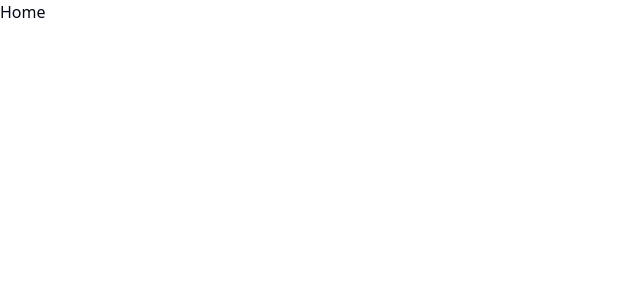
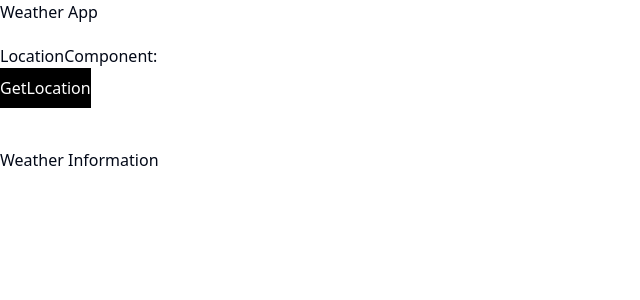
Before and after one commit to Kishore121523/Soundscape, a Next.js app: page / in a window 1280 px wide. Shown: the top 300 px of the page, without its empty margins (0-640 px from the left). Built offline with nearby package versions, Linux system fonts and the light colour scheme; no server answers.

Commit message:
Added Location and Weather API

```diff
--- a/app/page.tsx
+++ b/app/page.tsx
@@ -1,9 +1,29 @@
-import Image from "next/image";
+'use client'
 
-export default function Home() {
+import React, { useState } from 'react';
+import WeatherComponent from '@/components/WeatherComp';
+import LocationComp from '@/components/LocationComp';
+
+const Home: React.FC = () => {
+  const [latitude, setLatitude] = useState<number>();
+  const [longitude, setLongitude] = useState<number>();
+
+  const handleLocationChange = (lat: number, lon: number) => {
+    setLatitude(lat);
+    setLongitude(lon);
+  };
+
   return (
     <div>
-      Home
+      <h1>Weather App</h1>
+      <div className="py-5">
+        <LocationComp onLocationChange={handleLocationChange}></LocationComp>
+      </div>
+      <div className="py-5">
+        <WeatherComponent latitude={latitude} longitude={longitude} />
+      </div>
     </div>
   );
-}
+};
+
+export default Home;
--- /dev/null
+++ b/components/LocationComp.tsx
@@ -0,0 +1,60 @@
+import React, { useState } from 'react';
+
+interface LocationComponentProps {
+  onLocationChange: (latitude: number, longitude: number) => void;
+}
+
+const LocationComponent: React.FC<LocationComponentProps> = ({ onLocationChange }) => {
+  const [latitudeFetched, setlatitudeFetched] = useState<number>();
+  const [longitudeFetched, setlongitudeFetched] = useState<number>();
+
+  const getLocation = () => {
+    if (navigator.geolocation) {
+      navigator.geolocation.getCurrentPosition(
+        successCallback,
+        errorCallback,
+        {
+          enableHighAccuracy: true,
+          timeout: 10000,
+          maximumAge: 0,
+        }
+      );
+    } else {
+      console.error('Geolocation is not supported by this browser.');
+    }
+  };
+
+  const successCallback = (position: GeolocationPosition) => {
+    const latitude = position.coords.latitude;
+    const longitude = position.coords.longitude;
+
+    setlatitudeFetched(parseFloat(latitude.toFixed(4)));
+    setlongitudeFetched(parseFloat(longitude.toFixed(4)));
+
+    // Pass the location data to the parent component
+    onLocationChange(parseFloat(latitude.toFixed(4)), parseFloat(longitude.toFixed(4)));
+  };
+
+  const errorCallback = (error: GeolocationPositionError) => {
+    switch (error.code) {
+      case error.PERMISSION_DENIED:
+        console.error('User denied the request for Geolocation.');
+        break;
+      case error.POSITION_UNAVAILABLE:
+        console.error('Location information is unavailable.');
+        break;
+      case error.TIMEOUT:
+        console.error('The request to get user location timed out.');
+        break;
+    }
+  };
+
+  return (
+    <div>
+      <div>LocationComponent: {latitudeFetched} {longitudeFetched}</div>
+      <button onClick={getLocation} className='py-2 bg-black text-white'>GetLocation</button>
+    </div>
+  )
+};
+
+export default LocationComponent;
--- /dev/null
+++ b/components/WeatherComp.tsx
@@ -0,0 +1,39 @@
+import React, { useEffect, useState } from 'react';
+
+interface OpenWeatherComponentProps {
+  latitude: number|undefined;
+  longitude: number|undefined;
+}
+
+const OpenWeatherComponent: React.FC<OpenWeatherComponentProps> = ({ latitude, longitude }) => {
+  const [weatherData, setWeatherData] = useState<any>(null);
+
+  useEffect(() => {
+    const apiKey = '924adec96ff9627b3a92489b6931c476';
+    const apiUrl = `https://api.openweathermap.org/data/2.5/weather?lat=${latitude}&lon=${longitude}&appid=${apiKey}&units=metric`;
+
+
+    const fetchData = async () => {
+      try {
+        const response = await fetch(apiUrl);
+        const data = await response.json();
+        setWeatherData(data);
+      } catch (error) {
+        console.error('Error fetching weather data:', error);
+      }
+    };
+
+    fetchData();
+  }, [latitude, longitude]);
+
+  return (
+    <div>
+      <h2>Weather Information</h2>
+      {weatherData && (
+        <pre>{weatherData.cod =='200' && JSON.stringify(weatherData, null, 2)}</pre>
+      )}
+    </div>
+  );
+};
+
+export default OpenWeatherComponent;
```
